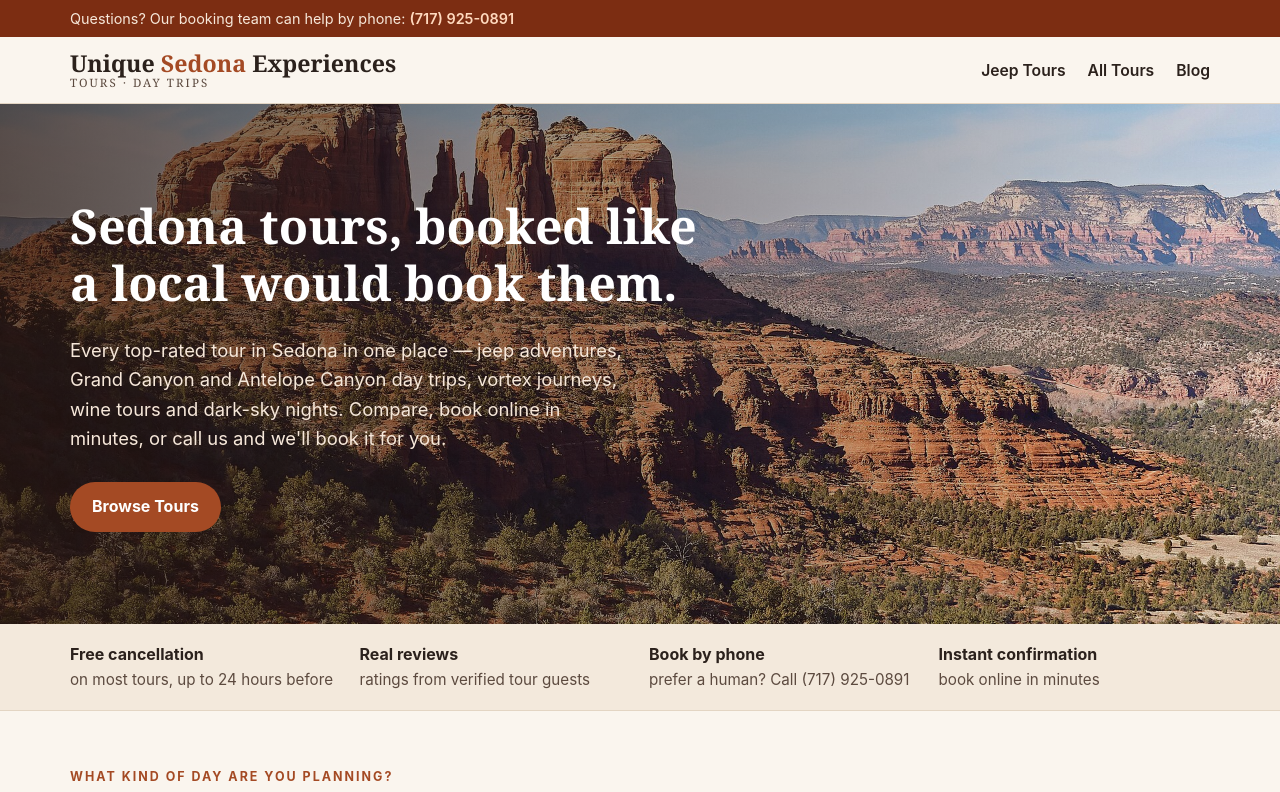
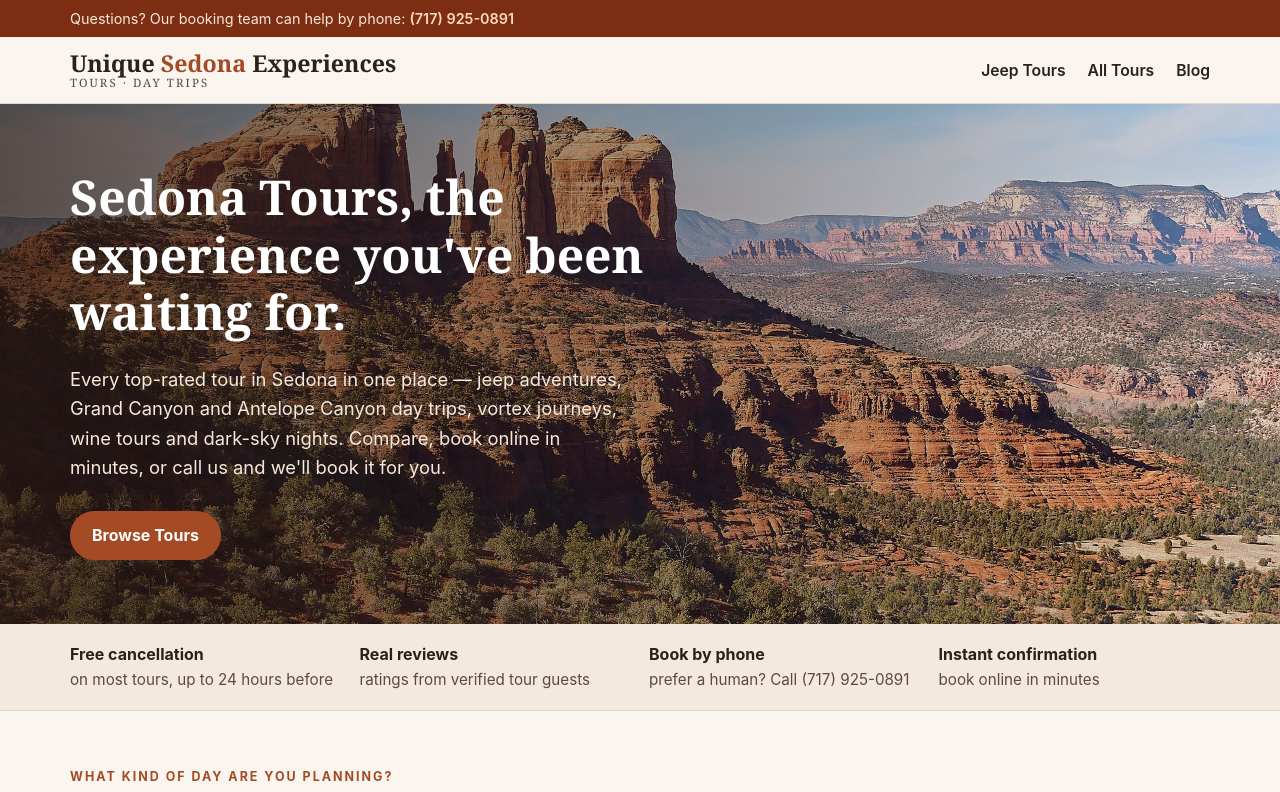
Before and after one commit to Uniquecompany1/booksedonatours-, a plain HTML site: page index.html in a window 1280 px wide. Shown: the top 792 px of the page. Drawn offline with Linux system fonts and the light colour scheme.

Commit message:
Replace index.html with final version with new headline

```diff
--- a/index.html
+++ b/index.html
@@ -33,7 +33,7 @@
   <img src="images/hero-sedona.jpg" alt="Cathedral Rock and Sedona's red rock country under a clear sky">
   <div class="shade"></div>
   <div class="wrap">
-    <h1>Sedona tours, booked like a local would book them.</h1>
+    <h1>Sedona Tours, the experience you've been waiting for.</h1>
     <p>Every top-rated tour in Sedona in one place — jeep adventures, Grand Canyon and Antelope Canyon day trips, vortex journeys, wine tours and dark-sky nights. Compare, book online in minutes, or call us and we'll book it for you.</p>
     <div class="cta-row">
       <a class="btn" href="#featured">Browse Tours</a>
```
